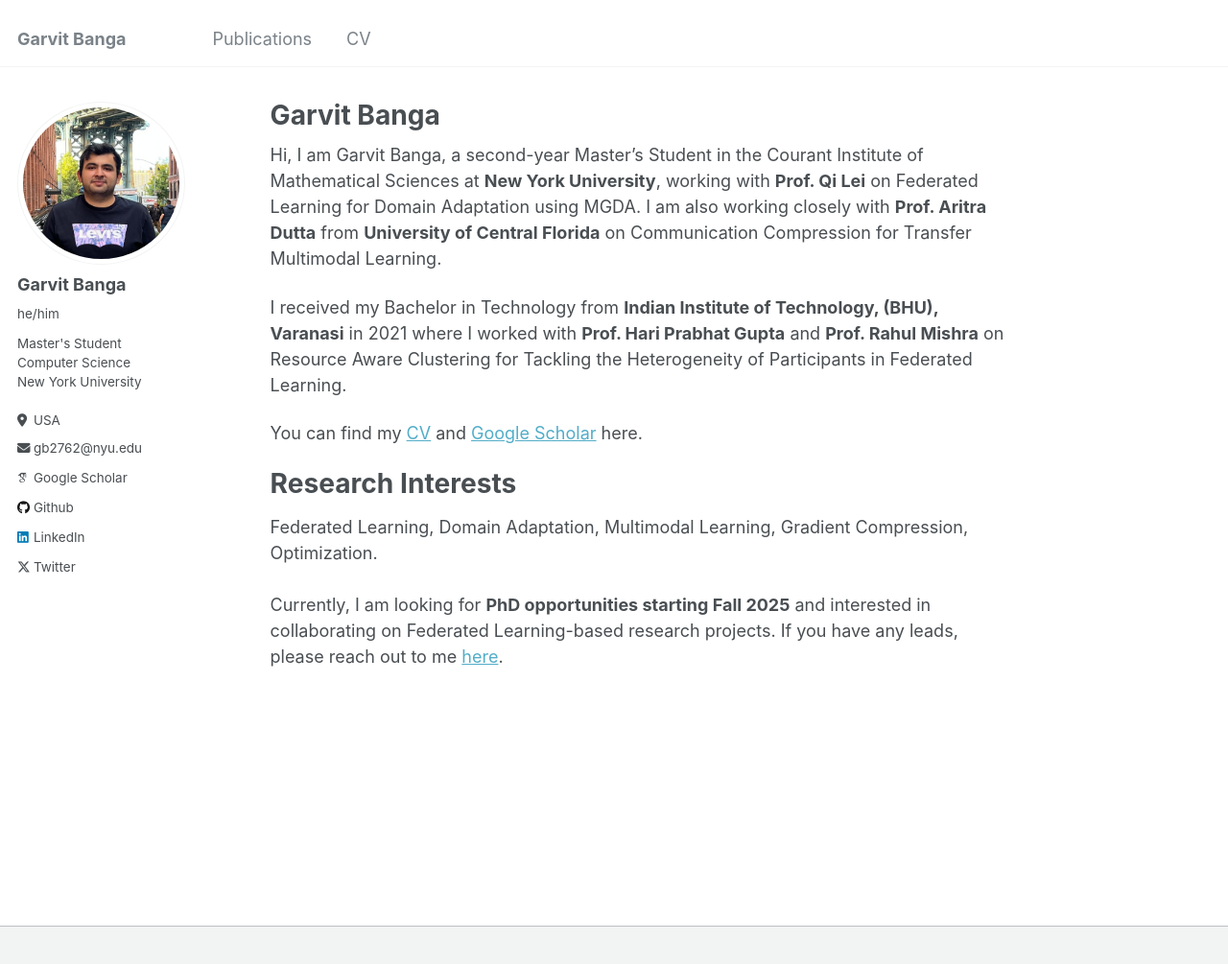
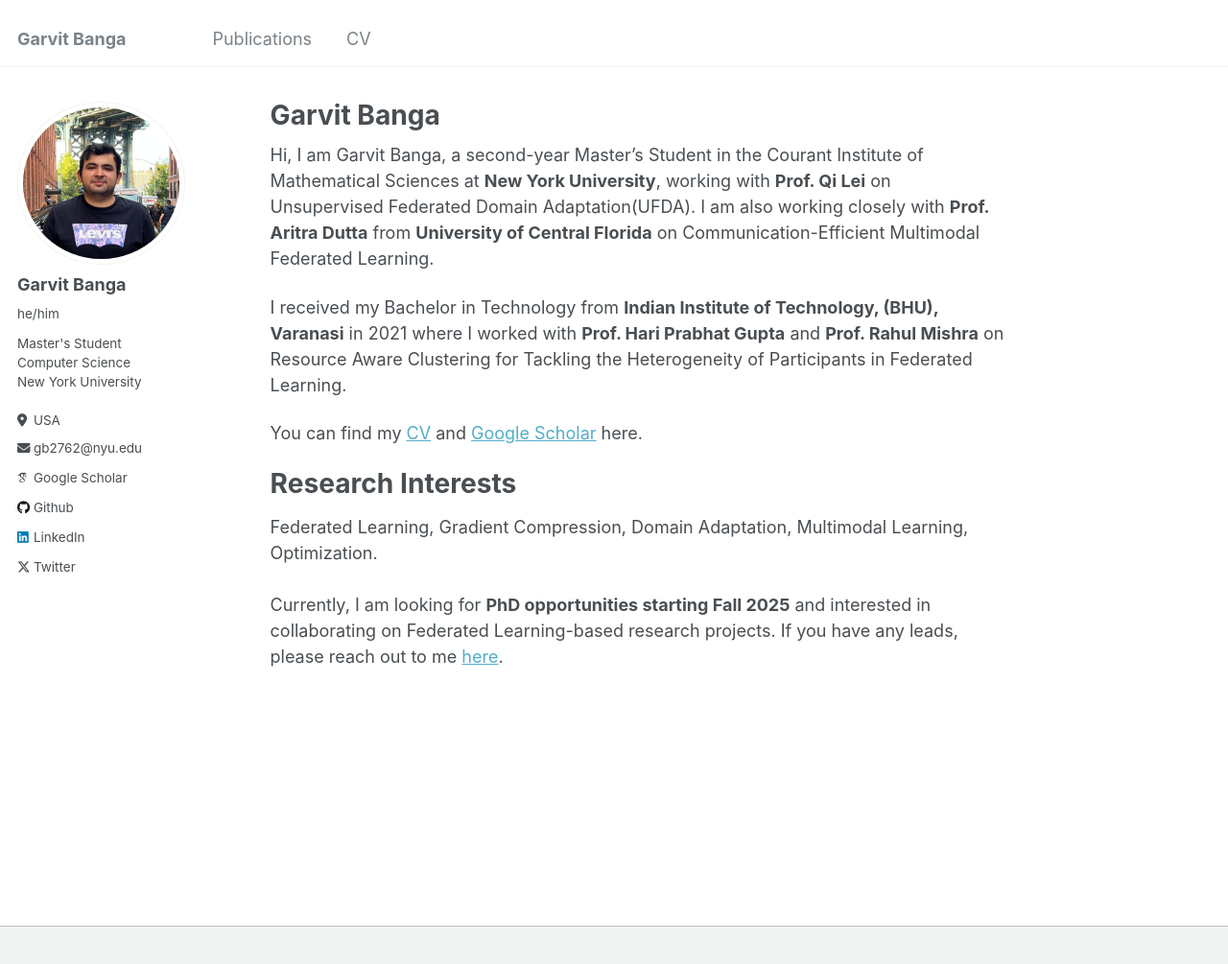
Before and after one commit to GarvitBanga/garvitbanga.github.io, a Jekyll site: the page built from _pages/about.md, in a window 1280 px wide and 1038 px high. Shown: the top 1005 px of the window at 96% size. Built offline with Jekyll 4.4.1, drawn with Linux system fonts in a browser that asks for light colours; some web fonts are replaced.

Commit message:
Update about.md

```diff
--- a/_pages/about.md
+++ b/_pages/about.md
@@ -7,7 +7,7 @@ redirect_from:
   - /about.html
 ---
 
-Hi, I am Garvit Banga, a second-year Master's Student in the Courant Institute of Mathematical Sciences at <b>New York University</b>, working with <b>Prof. Qi Lei</b> on Federated Learning for Domain Adaptation using MGDA. I am also working closely with <b>Prof. Aritra Dutta</b> from <b>University of Central Florida</b> on Communication Compression for Transfer Multimodal Learning.
+Hi, I am Garvit Banga, a second-year Master's Student in the Courant Institute of Mathematical Sciences at <b>New York University</b>, working with <b>Prof. Qi Lei</b> on Unsupervised Federated Domain Adaptation(UFDA). I am also working closely with <b>Prof. Aritra Dutta</b> from <b>University of Central Florida</b> on Communication-Efficient Multimodal Federated Learning.
 
 I received my Bachelor in Technology from <b>Indian Institute of Technology, (BHU), Varanasi</b> in 2021 where I worked with <b>Prof. Hari Prabhat Gupta</b> and <b>Prof. Rahul Mishra</b> on Resource Aware Clustering for Tackling the Heterogeneity of Participants in Federated Learning.
 
@@ -16,5 +16,5 @@ You can find my [CV](https://garvitbanga.github.io/files/GarvitBangaCV.pdf) and
 
 Research Interests
 ======
-Federated Learning, Domain Adaptation, Multimodal Learning, Gradient Compression, Optimization.<br><br>
+Federated Learning, Gradient Compression, Domain Adaptation, Multimodal Learning, Optimization.<br><br>
 Currently, I am looking for <b>PhD opportunities starting Fall 2025</b> and interested in collaborating on Federated Learning-based research projects. If you have any leads, please reach out to me <a href="mailto:gb2762@nyu.edu">here</a>.
```
